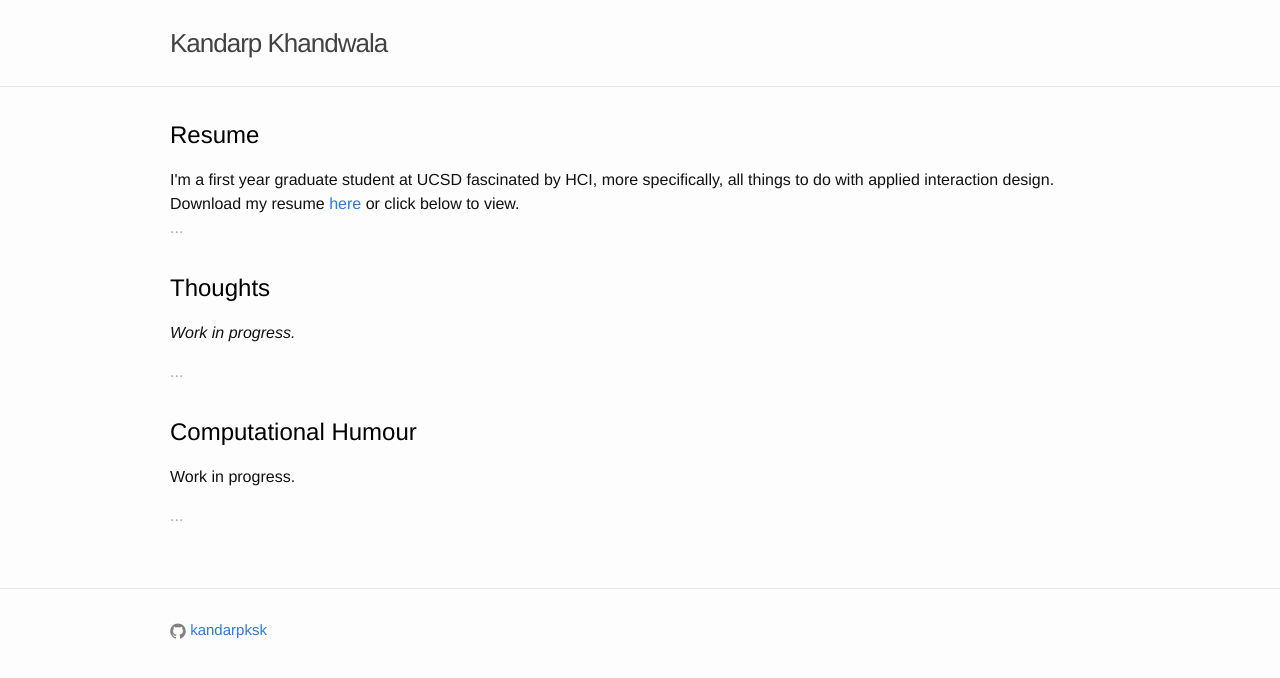
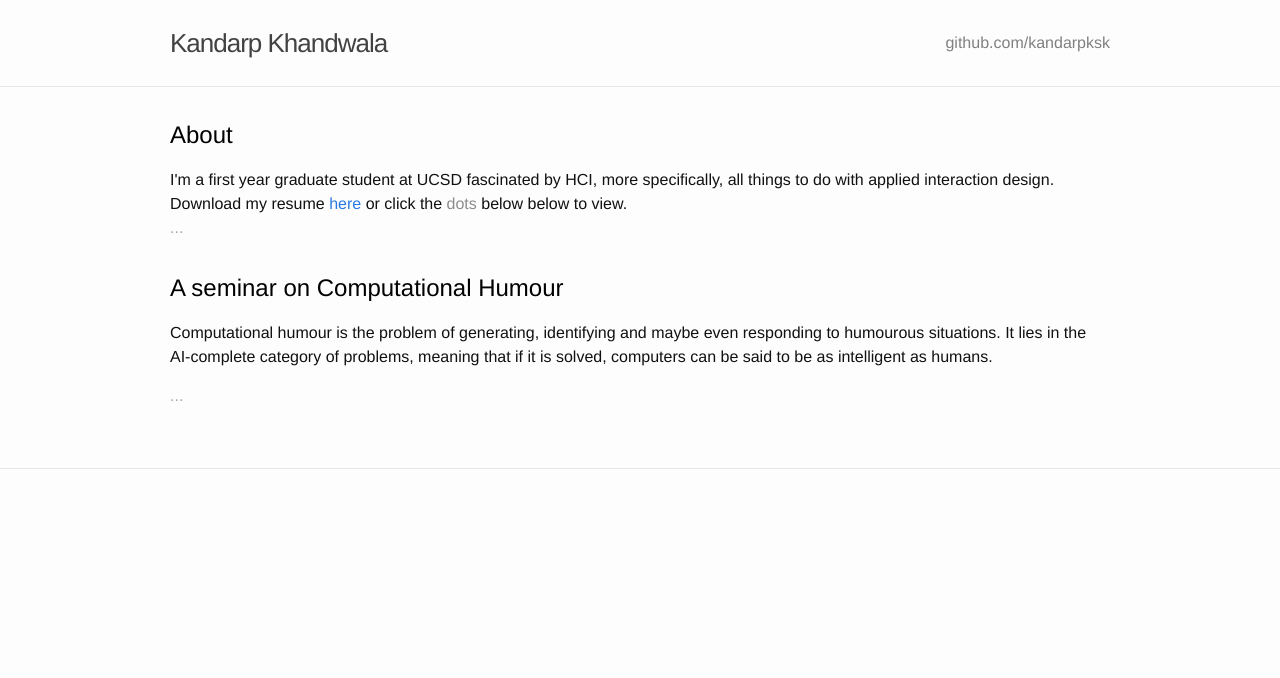
Before and after one commit to kandarpksk/kandarpksk.github.io, a Jekyll site: the page built from index.html, in a window 1280 px wide. Shown: the top 678 px of the page. Built offline with Jekyll 4.4.1, drawn with Linux system fonts in a browser that asks for light colours.

```diff
--- a/_posts/2016-03-30-thoughts.markdown
+++ b/_drafts/2016-03-30-gravatar.markdown
@@ -1,6 +1,6 @@
 ---
 layout: post
-title: "Thoughts"
+title: "An Internet Identity"
 permalink: /thoughts/
 ---
 
--- a/_includes/footer.html
+++ b/_includes/footer.html
@@ -14,12 +14,6 @@
 
       <div class="footer-col footer-col-2">
         <ul class="social-media-list">
-          {% if site.github_username %}
-          <li>
-            {% include icon-github.html username=site.github_username %}
-          </li>
-          {% endif %}
-
           {% if site.twitter_username %}
           <li>
             {% include icon-twitter.html username=site.twitter_username %}
--- a/_includes/header.html
+++ b/_includes/header.html
@@ -4,7 +4,7 @@
 
     <a class="site-title" href="{{ site.baseurl }}/">{{ site.title }}</a>
 
-    <!-- <nav class="site-nav">
+    <nav class="site-nav">
       <a href="#" class="menu-icon">
         <svg viewBox="0 0 18 15">
           <path fill="#424242" d="M18,1.484c0,0.82-0.665,1.484-1.484,1.484H1.484C0.665,2.969,0,2.304,0,1.484l0,0C0,0.665,0.665,0,1.484,0 h15.031C17.335,0,18,0.665,18,1.484L18,1.484z"/>
@@ -14,13 +14,14 @@
       </a>
 
       <div class="trigger">
-        {% for my_page in site.pages %}
+        <!-- {% for my_page in site.pages %}
           {% if my_page.title %}
           <a class="page-link" href="{{ my_page.url | prepend: site.baseurl }}" style="text-decoration: none;">{{ my_page.title }}</a>
           {% endif %}
-        {% endfor %}
+        {% endfor %} -->
+        {% include icon-github.html username=site.github_username %}
       </div>
-    </nav> -->
+    </nav>
 
   </div>
 
--- a/_includes/icon-github.html
+++ b/_includes/icon-github.html
@@ -1 +1 @@
-<a href="https://github.com/{{ include.username }}"><span class="icon icon--github">{% include icon-github.svg %}</span><span class="username">{{ include.username }}</span></a>
+<a href="https://github.com/{{ include.username }}" style="text-decoration:none;"><span class="username" style="color:gray;">github.com/{{ include.username }}</span></a>
--- a/_posts/2016-03-30-seminar.markdown
+++ b/_posts/2016-03-30-seminar.markdown
@@ -1,7 +1,18 @@
 ---
 layout: post
-title: "Computational Humour"
-permalink: /comhum
+title: "A seminar on Computational Humour"
+permalink: /computational-humour
 ---
 
-Work in progress.
+Computational humour is the problem of generating, identifying and maybe even responding to humourous situations. It lies in the AI-complete category of problems, meaning that if it is solved, computers can be said to be as intelligent as humans.
+
+The seminar begin by summarizing existing theories of humour and their associated mathematical models. Then, we<sup>1</sup> survey a paper that uses machine learning to classify text fragments as humourous or not, followed by a paper that algorithmically generates knock-knock jokes (you read it right!), and finally a paper that constructs pairs of graphs in order to generate conversational jokes.
+
+Contact me at \<my first name> \<my initials (*hint: middle initial is S*)> ATR <google's email service> to reuse or adapt these slides.
+
+<iframe src="https://drive.google.com/file/d/0ByQtLx_3RS9-b1ZMOTAwYkU1Z3M/preview" width="800" height="605"></iframe>
+
+<br/>
+<sup>1</sup> This seminar was presented in a team of three as part of an Artificial Intelligence course.
+<br/>
+Comment by Professor Bhattacharya (now Director, IIT Patna): <i>"Foundation, technique, recent advances - all aspects were dealt with with aplomb and insight. A model seminar, no doubt."</i>
```
Also changed, not shown: _drafts/2016-03-31-amcviz.markdown (added, +7 -0 lines), _posts/2016-04-01-about.markdown (added, +11 -0 lines), _posts/2016-04-01-resume.markdown (deleted, +0 -11 lines), 2 other files.
